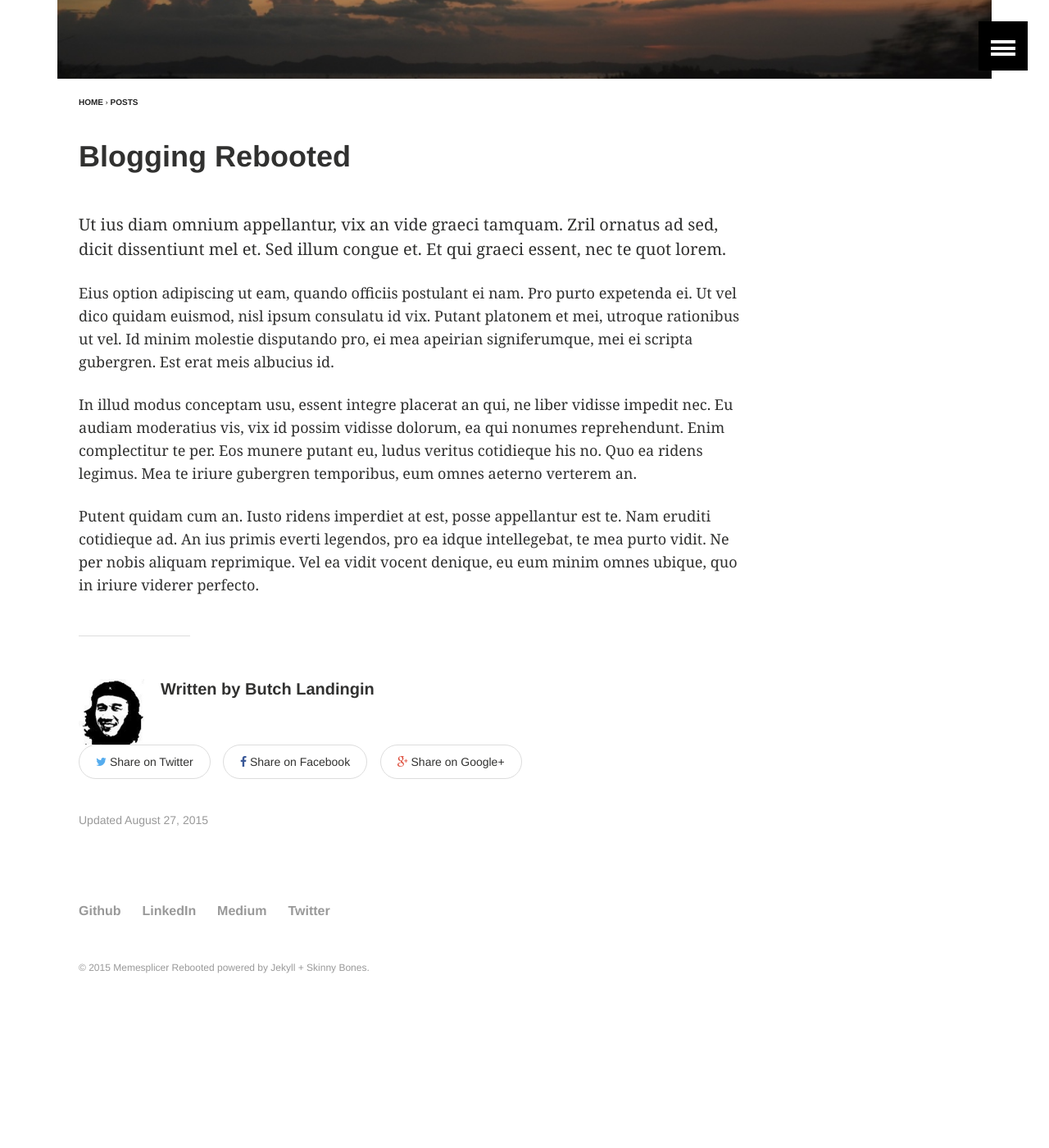
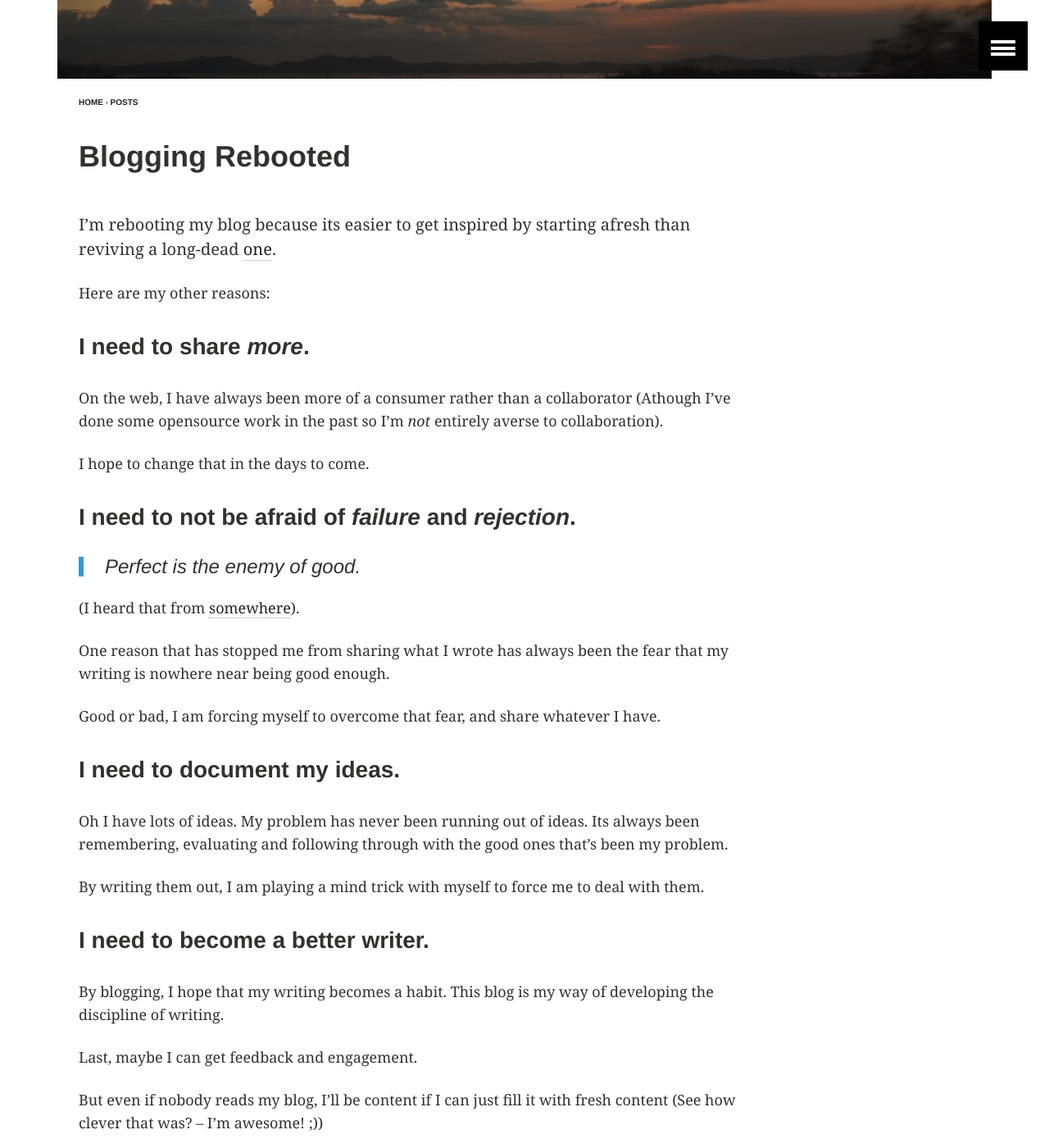
Before and after one commit to butchland/butchland.github.io, a Jekyll site: the page built from _posts/2015-08-27-blogging-rebooted.md, in a window 1280 px wide and 1400 px high, scrolled down 301 px. Shown: the whole window at 82% size. Built offline with Jekyll 4.4.1, drawn with Linux system fonts in a browser that asks for light colours; before the commit the page ends 1567 px from its top, so only the background shows below that; some of the changed text lies outside the part shown.

Commit message:
finalized my first blog post

```diff
--- a/_posts/2015-08-27-blogging-rebooted.md
+++ b/_posts/2015-08-27-blogging-rebooted.md
@@ -3,7 +3,7 @@ layout: article
 title: "Blogging Rebooted"
 modified:
 categories: posts
-excerpt: "Why I'm rebooting my blog"
+excerpt: "Aka flogging dead horses"
 tags: [misc]
 image:
   feature: post_feature_1024x256.jpg
@@ -11,10 +11,40 @@ image:
   thumb:
 date: 2015-08-27T17:19:51+08:00
 ---
-Ut ius diam omnium appellantur, vix an vide graeci tamquam. Zril ornatus ad sed, dicit dissentiunt mel et. Sed illum congue et. Et qui graeci essent, nec te quot lorem.
+I'm rebooting my blog because its easier to get inspired by starting afresh than reviving a long-dead [one](http://memesplicer.blogspot.com/).
 
-Eius option adipiscing ut eam, quando officiis postulant ei nam. Pro purto expetenda ei. Ut vel dico quidam euismod, nisl ipsum consulatu id vix. Putant platonem et mei, utroque rationibus ut vel. Id minim molestie disputando pro, ei mea apeirian signiferumque, mei ei scripta gubergren. Est erat meis albucius id.
+Here are my other reasons:
 
-In illud modus conceptam usu, essent integre placerat an qui, ne liber vidisse impedit nec. Eu audiam moderatius vis, vix id possim vidisse dolorum, ea qui nonumes reprehendunt. Enim complectitur te per. Eos munere putant eu, ludus veritus cotidieque his no. Quo ea ridens legimus. Mea te iriure gubergren temporibus, eum omnes aeterno verterem an.
+### I need to share *more*.
 
-Putent quidam cum an. Iusto ridens imperdiet at est, posse appellantur est te. Nam eruditi cotidieque ad. An ius primis everti legendos, pro ea idque intellegebat, te mea purto vidit. Ne per nobis aliquam reprimique. Vel ea vidit vocent denique, eu eum minim omnes ubique, quo in iriure viderer perfecto.
+On the web, I have always been more of a consumer rather than a collaborator (Athough I've done some opensource work in the past so I'm *not* entirely averse to collaboration).
+
+I hope to change that in the days to come.
+
+### I need to not be afraid of *failure* and *rejection*.
+
+> *Perfect is the enemy of good.*
+
+(I heard that from [somewhere](https://en.wikipedia.org/wiki/Perfect_is_the_enemy_of_good)).
+
+One reason that has stopped me from sharing what I wrote has always been the fear that my writing is nowhere near being good enough.
+
+Good or bad, I am forcing myself to overcome that fear, and  share whatever I have.
+
+###I need to document my ideas.
+
+Oh I have lots of ideas. My problem has never been running out of ideas. Its always been remembering, evaluating and following through with the good ones that's been my problem.
+
+By writing them out, I am playing a mind trick with myself to force me to deal with them.
+
+###I need to become a better writer.
+
+By blogging, I hope that my writing becomes a habit. This blog is my way of developing the discipline of writing.
+
+Last, maybe I can get feedback and engagement.
+
+But even if nobody reads my blog,  I'll be content if I can just fill it with fresh content (See how clever that was? -- I'm awesome! ;))
+
+*PS. I've been reading [Andy Weir's **The Martian**](https://en.wikipedia.org/wiki/The_Martian_%28Weir_novel%29) and I think I'm channeling Mark Watney right now.*
+
+*PPS. Fantastic book that one. Specially recommended for space nerds everywhere.*
```
